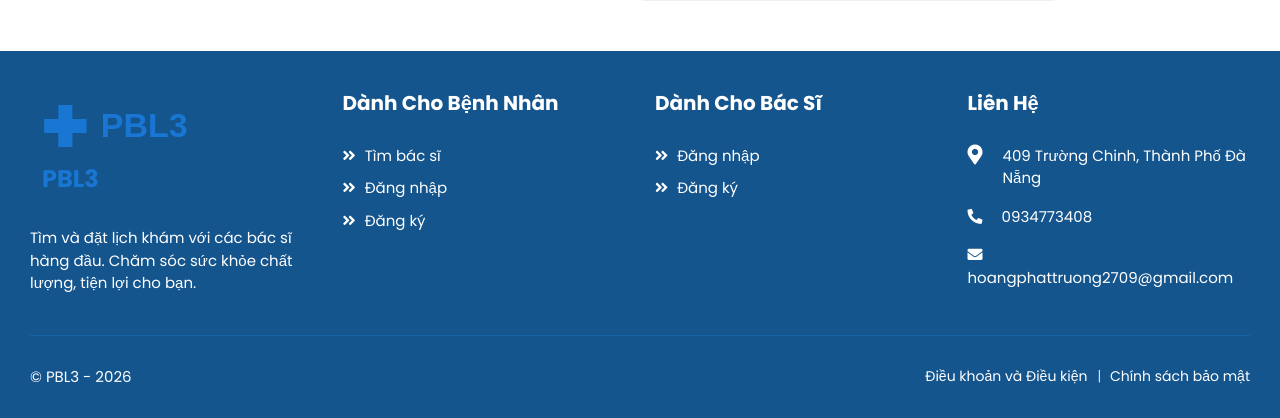
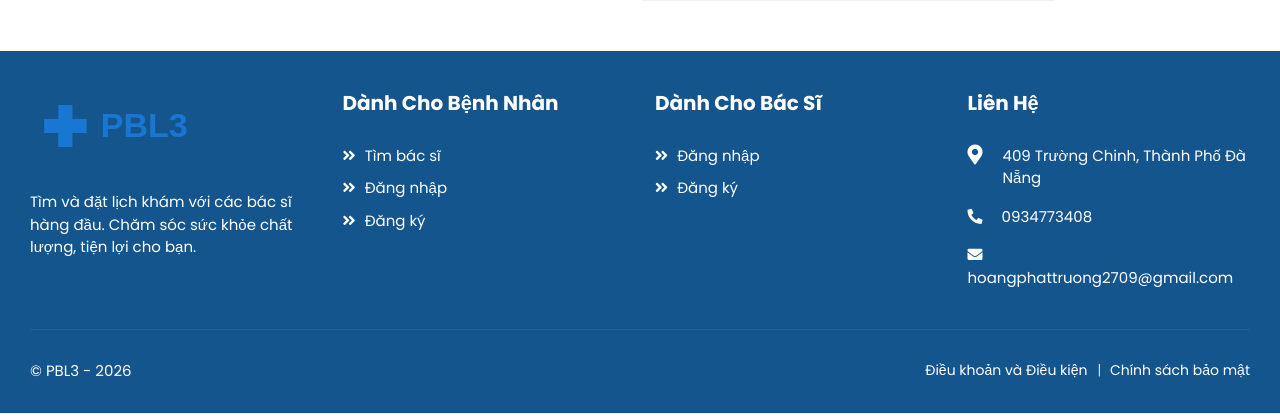
Before and after one commit to Hphat279/PBL3, a Django app: page /accounts/doctor/register/ in a window 1280 px wide. Shown: the part 753-1171 px from the top of the page. Run offline with Django 3.2, Linux system fonts and the light colour scheme; some libraries are stand-ins or nearby versions.

Commit message:
Branding: remove duplicated textual PBL3 in menu-logo and footer

```diff
--- a/templates/includes/footer.html
+++ b/templates/includes/footer.html
@@ -11,7 +11,6 @@
                     <div class="footer-widget footer-about">
                         <div class="footer-logo">
                             <img src="{% static 'assets/img/logo2.svg' %}" alt="PBL3">
-                            <div style="display:inline-block; vertical-align:middle; margin-left:12px; color:#1976D2; font-weight:700; font-size:1.5rem">PBL3</div>
                         </div>
                         <div class="footer-about-content">
                             <p>Tìm và đặt lịch khám với các bác sĩ hàng đầu. Chăm sóc sức khỏe chất lượng, tiện lợi cho bạn.</p>
--- a/templates/includes/navbar.html
+++ b/templates/includes/navbar.html
@@ -20,7 +20,6 @@
             <div class="menu-header">
                 <a href="{% url 'core:home' %}" class="menu-logo">
                     <img src="{% static 'assets/img/logo2.svg' %}" class="img-fluid" alt="Logo">
-                    <span class="site-text" style="color:#1976D2;font-weight:700;margin-left:8px;font-size:1.05rem">PBL3</span>
                 </a>
                 <a id="menu_close" class="menu-close" href="javascript:void(0);">
                     <i class="fas fa-times"></i>
```
